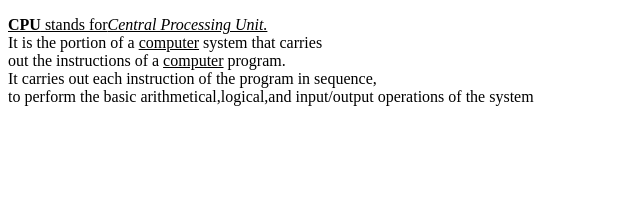
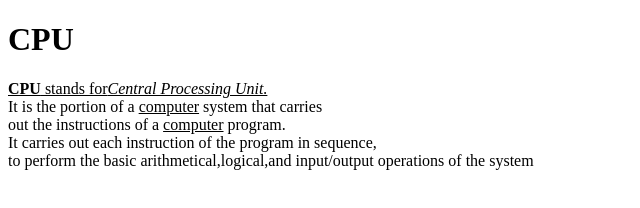
Before and after one commit to iamneo-production/beacbdedfadaeccdfffebaeceaec, a plain HTML site: page public/index.html in a window 1280 px wide. Shown: the whole page, without its empty margins (0-640 px from the left). Drawn offline with Linux system fonts and the light colour scheme.

Commit message:
Backup Commit

```diff
--- a/public/index.html
+++ b/public/index.html
@@ -5,6 +5,9 @@
     <meta http-equiv="X-UA-Compatible" content="IE=edge">
     <meta name="viewport" content="width=device-width, initial-scale=1.0">
     <title>CPU</title>
+
+        <h1>CPU</h1>
+    </head>
     <p><u><b>CPU</b> stands for<i>Central Processing Unit.</i></u><br>
     It is the portion of a <u>computer</u> system that carries<br>out the instructions of a <u>computer</u> program.<br>
     It carries out each instruction of the program in sequence,<br>to perform the basic arithmetical,logical,and input/output operations of the system</p>
```
